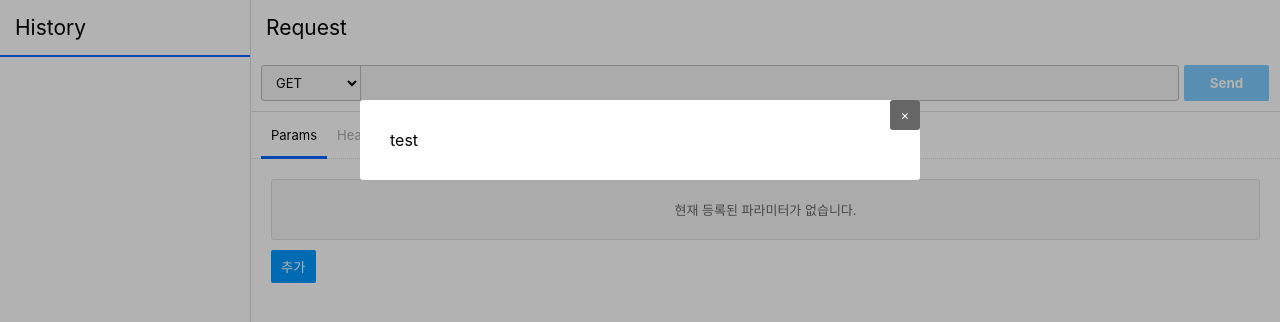
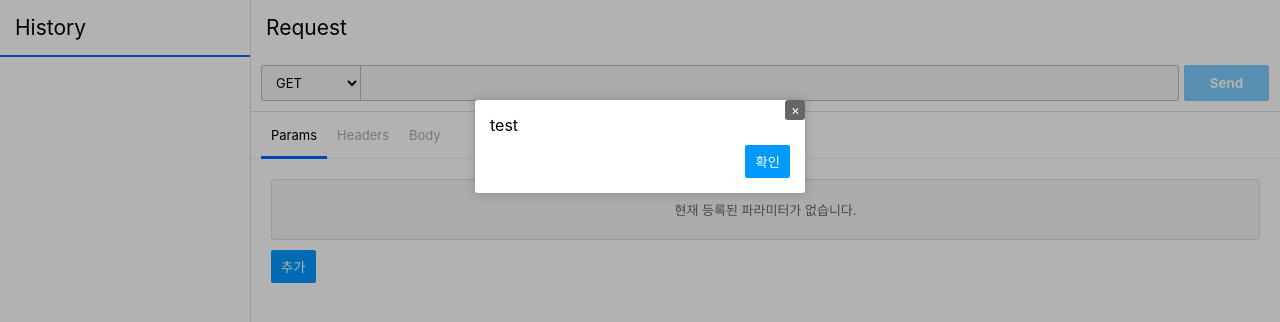
Before and after one commit to est-react-study/postman-junil, a React (Create React App) app: page / in a window 1280 px wide. Shown: the top 322 px of the page. Built offline with nearby package versions, Linux system fonts and the light colour scheme.

Commit message:
feat: Dialog Component 작업 완료

```diff
--- a/src/components/FormContainer/FormContainer.tsx
+++ b/src/components/FormContainer/FormContainer.tsx
@@ -1,12 +1,19 @@
-import React from "react";
+import React, {useState} from "react";
 import {RequestContainer} from "./RequestContainer";
 import {Alert} from "components/Layout/Dialog/Alert";
 
-export const FormContainer: React.FC = () => (
-  <section className="formContainer">
-    <RequestContainer />
-    <Alert>
-      test
-    </Alert>
-  </section>
-);
+export const FormContainer: React.FC = () => {
+
+  const [isAlert, setAlert] = useState(true);
+
+  return (
+    <section className="formContainer">
+      <RequestContainer />
+      { isAlert &&
+        <Alert onClose={() => setAlert(false)}>
+          test
+        </Alert>
+      }
+    </section>
+  )
+};
--- a/src/components/Layout/Dialog/Alert.tsx
+++ b/src/components/Layout/Dialog/Alert.tsx
@@ -1,10 +1,22 @@
+/** @jsx jsx **/
+import {css, jsx} from "@emotion/core";
 import React from "react";
 import { Dialog } from "./Dialog";
+import {DefaultButton} from "../Buttons";
+import {IAlertProps} from "./index";
 
-export const Alert: React.FC = (props) => {
+export const Alert: React.FC<IAlertProps> = ({ children, onClose }: IAlertProps) => {
   return (
-    <Dialog width={500}>
-      { props.children }
+    <Dialog width={300} onClose={onClose}>
+      { children }
+      <div css={css`
+        margin-top: 10px;
+        text-align: right;
+      `}>
+        <DefaultButton onClick={() => onClose()}>
+          확인
+        </DefaultButton>
+      </div>
     </Dialog>
   );
 }
--- a/src/components/Layout/Dialog/Dialog.tsx
+++ b/src/components/Layout/Dialog/Dialog.tsx
@@ -1,9 +1,9 @@
 /** @jsx jsx **/
 import {css, jsx} from "@emotion/core";
-import React, {MouseEventHandler} from "react";
+import React from "react";
 import {IDialogProps} from "./index";
 
-export const Dialog: React.FC<IDialogProps> = ({ children, overrideCss, width = 700 }: IDialogProps) => {
+export const Dialog: React.FC<IDialogProps> = ({ children, overrideCss, width = 700, onClose }: IDialogProps) => {
 
   const dialogStyles = css`
     ${defaultDialogStyles}
@@ -14,13 +14,11 @@ export const Dialog: React.FC<IDialogProps> = ({ children, overrideCss, width =
     width: ${width}px;
   `;
 
-  const close = () => {
-
-  }
+  const close = () => onClose();
 
   return (
-    <div css={dialogStyles}>
-      <div css={wrapperStyles}>
+    <div css={dialogStyles} onClick={close}>
+      <div css={wrapperStyles} onClick={e => e.stopPropagation()}>
         <button css={closeButtonStyles} onClick={close}>×</button>
         { children }
       </div>
@@ -37,14 +35,16 @@ const defaultDialogStyles = css`
   top: 0;
   background-color: rgba(0, 0, 0, 0.3);
   z-index: 100;
+  cursor: pointer;
 
   > div {
     background-color: #fff;
     margin: 100px auto 0;
-    padding: 30px;
+    padding: 15px;
     border-radius: 3px;
-
     position: relative;
+    box-shadow: 0 0 10px rgba(0,0,0, 0.2);
+    cursor: default;
   }
 `;
 
@@ -56,8 +56,8 @@ const closeButtonStyles = css`
   cursor: pointer;
   background-color: #666;
   color: #fff;
-  width: 30px;
-  height: 30px;
+  width: 20px;
+  height: 20px;
   border-radius: 3px;
   transition: background-color 0.3s;
 
--- a/src/components/Layout/Dialog/index.tsx
+++ b/src/components/Layout/Dialog/index.tsx
@@ -4,9 +4,13 @@ import {SerializedStyles} from "@emotion/core";
 export { Alert } from './Alert';
 export { Dialog } from './Dialog';
 
-
 export interface IDialogProps extends React.HTMLAttributes<HTMLDivElement> {
   overrideCss?: SerializedStyles
   width?: number
   opened?: boolean
+  onClose: () => void
 }
+
+export interface IAlertProps extends React.HTMLAttributes<HTMLDivElement> {
+  onClose: () => void
+}
```
